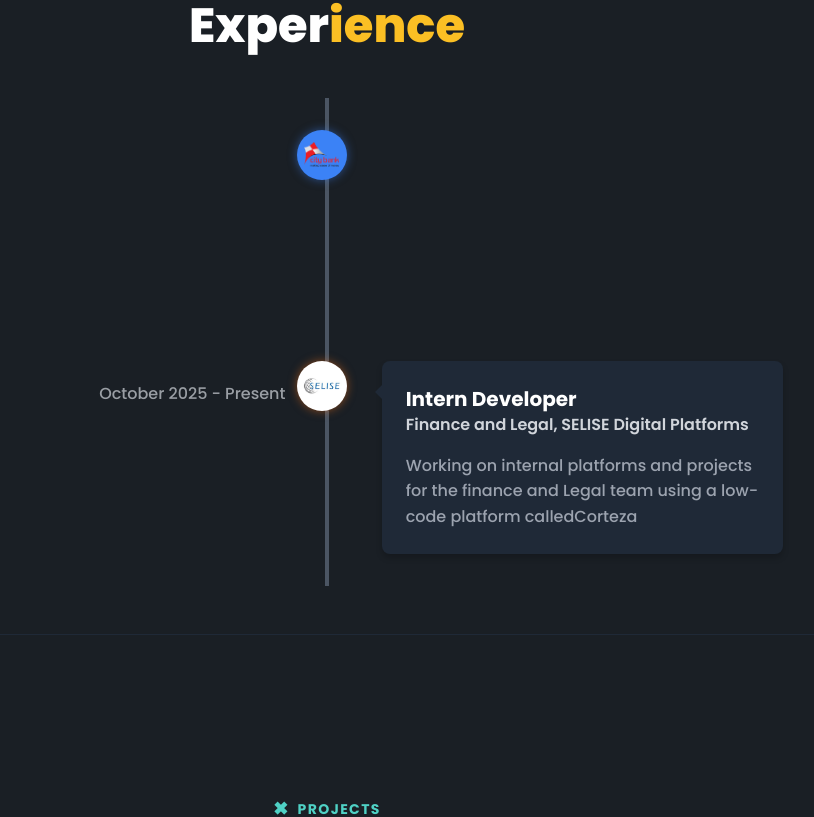
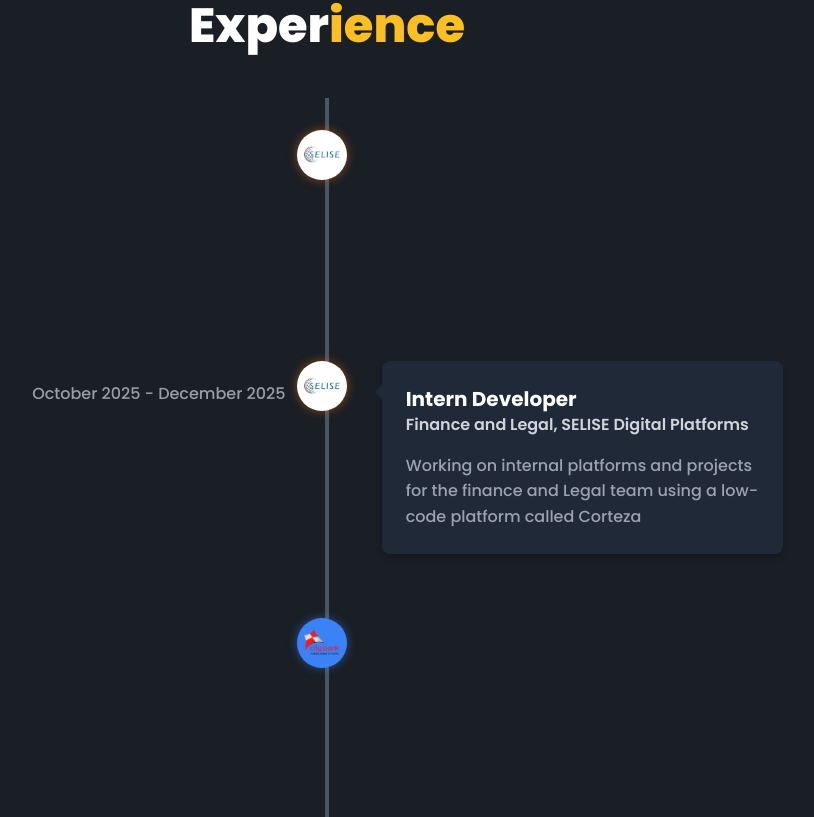
Before and after one commit to Mainul21/My-Portfolio, a React (Vite) app: page / in a window 1280 px wide. Shown: the part 3171-3988 px from the top of the page, without its empty margins (313-1127 px from the left). Built offline with nearby package versions, Linux system fonts and the light colour scheme; what tailwindcss-debug-screens would draw is missing.

Commit message:
Added new exprience

```diff
--- a/src/Components/ContactMe.jsx
+++ b/src/Components/ContactMe.jsx
@@ -103,7 +103,7 @@ const ContactMe = () => {
 
             <div className="flex items-center gap-4 text-white hover:text-accent-teal transition-colors">
               <FaEnvelope className="text-xl" />
-              <a href="mailto:mainul.hossain.chisty@g.bracu.ac.bd" className="text-lg">mainul.hossain.chisty@g.bracu.ac.bd</a>
+              <a href="mailto:mainul.hossain.chisty@gmail.com" className="text-lg">mainul.hossain.chisty@gmail.com</a>
             </div>
           </div>
 
--- a/src/Components/Experience/Experience.jsx
+++ b/src/Components/Experience/Experience.jsx
@@ -45,6 +45,98 @@ const Experience = () => {
         <div ref={timelineRef}>
           <VerticalTimeline lineColor="#4b5563">
 
+            {/* --- SELISE Associate SE Experience --- */}
+            <VerticalTimelineElement
+              className="vertical-timeline-element--work"
+              contentStyle={{
+                background: "#1f2937",
+                color: "#e5e7eb",
+                borderRadius: "8px",
+                boxShadow: "0 4px 6px rgba(0, 0, 0, 0.2)",
+              }}
+              contentArrowStyle={{ borderRight: "7px solid #1f2937" }}
+              date="January 2026 - Present"
+              dateClassName="text-gray-300 md:text-lg"
+              iconStyle={{
+                background: "#ffffff",
+                color: "#fff",
+                width: "50px",
+                height: "50px",
+                display: "flex",
+                alignItems: "center",
+                justifyContent: "center",
+                boxShadow: "0 0 10px rgba(249, 115, 22, 0.5)",
+              }}
+              icon={
+                <img
+                  src="/Selise_logo.jpg"
+                  alt="SELISE Digital Platforms Logo"
+                  style={{
+                    width: "80%",
+                    height: "70%",
+                    borderRadius: "5%",
+                    objectFit: "contain",
+                  }}
+                />
+              }
+            >
+              <h3 className="vertical-timeline-element-title text-xl font-bold text-white">
+                Associate Software Engineer
+              </h3>
+              <h4 className="vertical-timeline-element-subtitle text-base font-semibold text-gray-300">
+                SELISE Digital Platforms
+              </h4>
+              <p className="text-gray-400">
+                Working on internal platforms and client projects as an Associate Software Engineer.
+              </p>
+            </VerticalTimelineElement>
+
+            {/* --- SELISE Internship Experience --- */}
+            <VerticalTimelineElement
+              className="vertical-timeline-element--work"
+              contentStyle={{
+                background: "#1f2937",
+                color: "#e5e7eb",
+                borderRadius: "8px",
+                boxShadow: "0 4px 6px rgba(0, 0, 0, 0.2)",
+              }}
+              contentArrowStyle={{ borderRight: "7px solid #1f2937" }}
+              date="October 2025 - December 2025"
+              dateClassName="text-gray-300 md:text-lg"
+              iconStyle={{
+                background: "#ffffff",
+                color: "#fff",
+                width: "50px",
+                height: "50px",
+                display: "flex",
+                alignItems: "center",
+                justifyContent: "center",
+                boxShadow: "0 0 10px rgba(249, 115, 22, 0.5)",
+              }}
+              icon={
+                <img
+                  src="/Selise_logo.jpg"
+                  alt="SELISE Digital Platforms Logo"
+                  style={{
+                    width: "80%",
+                    height: "70%",
+                    borderRadius: "5%",
+                    objectFit: "contain",
+                  }}
+                />
+              }
+            >
+              <h3 className="vertical-timeline-element-title text-xl font-bold text-white">
+                Intern Developer
+              </h3>
+              <h4 className="vertical-timeline-element-subtitle text-base font-semibold text-gray-300">
+                Finance and Legal, SELISE Digital Platforms
+              </h4>
+              <p className="text-gray-400">
+                Working on internal platforms and projects for the finance and Legal team using a low-code platform called{" Corteza"}
+              </p>
+            </VerticalTimelineElement>
+
             {/* --- City Bank Experience --- */}
             <VerticalTimelineElement
               className="vertical-timeline-element--work"
@@ -91,52 +183,6 @@ const Experience = () => {
               </p>
             </VerticalTimelineElement>
 
-            {/* --- SELISE Experience --- */}
-            <VerticalTimelineElement
-              className="vertical-timeline-element--work"
-              contentStyle={{
-                background: "#1f2937",
-                color: "#e5e7eb",
-                borderRadius: "8px",
-                boxShadow: "0 4px 6px rgba(0, 0, 0, 0.2)",
-              }}
-              contentArrowStyle={{ borderRight: "7px solid #1f2937" }}
-              date="October 2025  - Present"
-              dateClassName="text-gray-300 md:text-lg"
-              iconStyle={{
-                background: "#ffffff",
-                color: "#fff",
-                width: "50px",
-                height: "50px",
-                display: "flex",
-                alignItems: "center",
-                justifyContent: "center",
-                boxShadow: "0 0 10px rgba(249, 115, 22, 0.5)",
-              }}
-              icon={
-                <img
-                  src="/Selise_logo.jpg"
-                  alt="SELISE Digital Platforms Logo"
-                  style={{
-                    width: "80%",
-                    height: "70%",
-                    borderRadius: "5%",
-                    objectFit: "contain",
-                  }}
-                />
-              }
-            >
-              <h3 className="vertical-timeline-element-title text-xl font-bold text-white">
-                Intern Developer
-              </h3>
-              <h4 className="vertical-timeline-element-subtitle text-base font-semibold text-gray-300">
-                Finance and Legal, SELISE Digital Platforms
-              </h4>
-              <p className="text-gray-400">
-                Working on internal platforms and projects for the finance and Legal team using a low-code platform called{"Corteza"}
-              </p>
-            </VerticalTimelineElement>
-
           </VerticalTimeline>
         </div>
       </div>
```
